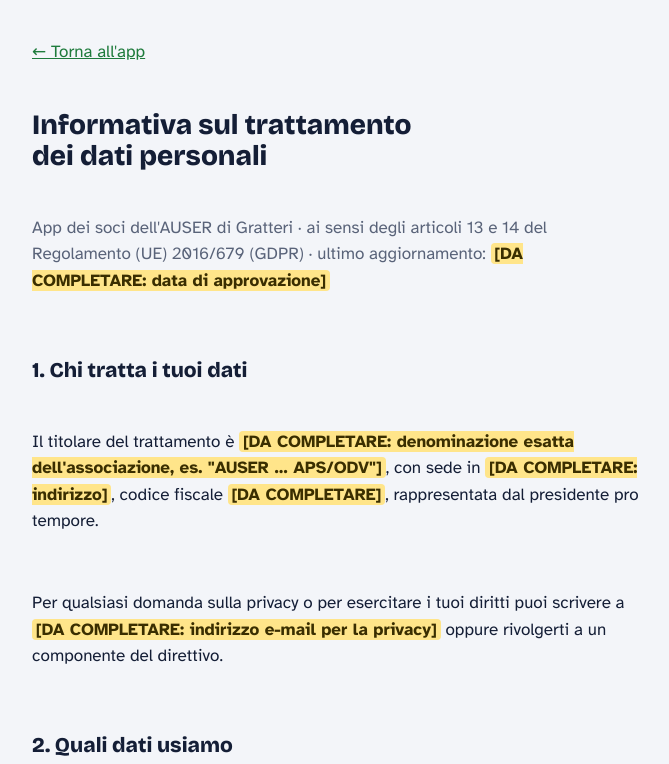
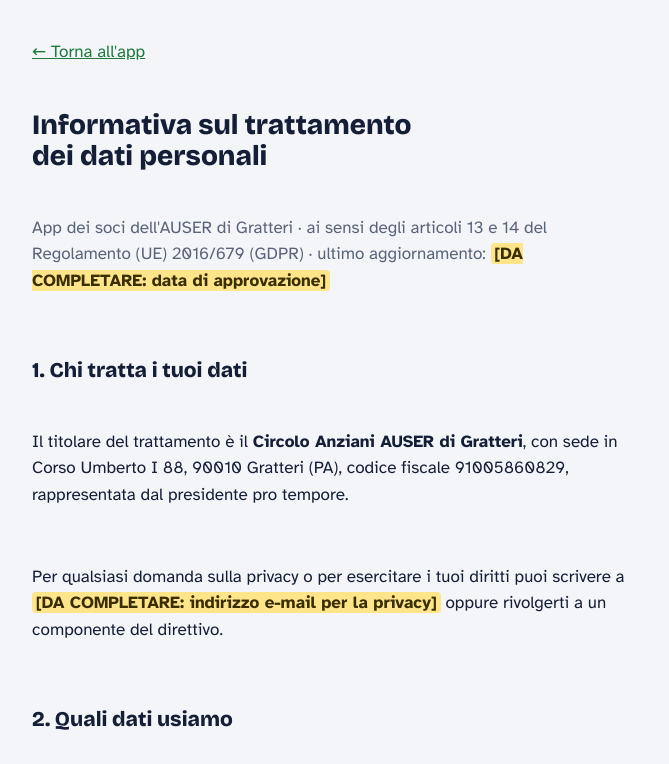
Before and after one commit to ausergratteri/app, a plain HTML site: page privacy.html in a window 1280 px wide. Shown: the top 764 px of the page, without its empty margins (304-973 px from the left). Drawn offline with Linux system fonts and the light colour scheme.

Commit message:
Informativa: dati del titolare (Circolo Anziani AUSER di Gratteri)
Co-Authored-By: Claude Opus 5.5 <noreply@anthropic.com>

```diff
--- a/privacy.html
+++ b/privacy.html
@@ -31,7 +31,7 @@
 <p class="meta">App dei soci dell'AUSER di Gratteri · ai sensi degli articoli 13 e 14 del Regolamento (UE) 2016/679 (GDPR) · ultimo aggiornamento: <span class="dc">[DA COMPLETARE: data di approvazione]</span></p>
 
 <h2>1. Chi tratta i tuoi dati</h2>
-<p>Il titolare del trattamento è <span class="dc">[DA COMPLETARE: denominazione esatta dell'associazione, es. "AUSER … APS/ODV"]</span>, con sede in <span class="dc">[DA COMPLETARE: indirizzo]</span>, codice fiscale <span class="dc">[DA COMPLETARE]</span>, rappresentata dal presidente pro tempore.</p>
+<p>Il titolare del trattamento è il <b>Circolo Anziani AUSER di Gratteri</b>, con sede in Corso Umberto I 88, 90010 Gratteri (PA), codice fiscale 91005860829, rappresentata dal presidente pro tempore.</p>
 <p>Per qualsiasi domanda sulla privacy o per esercitare i tuoi diritti puoi scrivere a <span class="dc">[DA COMPLETARE: indirizzo e-mail per la privacy]</span> oppure rivolgerti a un componente del direttivo.</p>
 
 <h2>2. Quali dati usiamo</h2>
```
